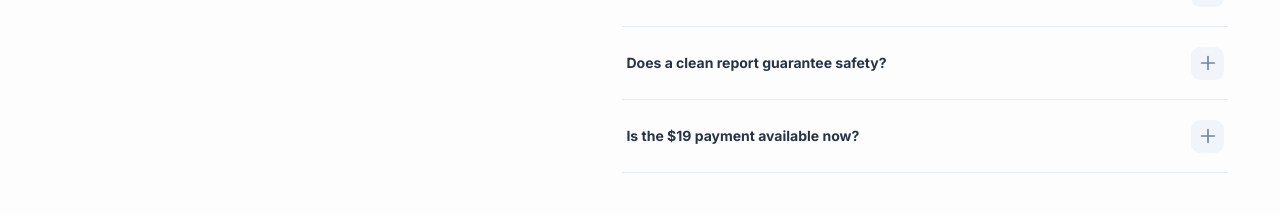
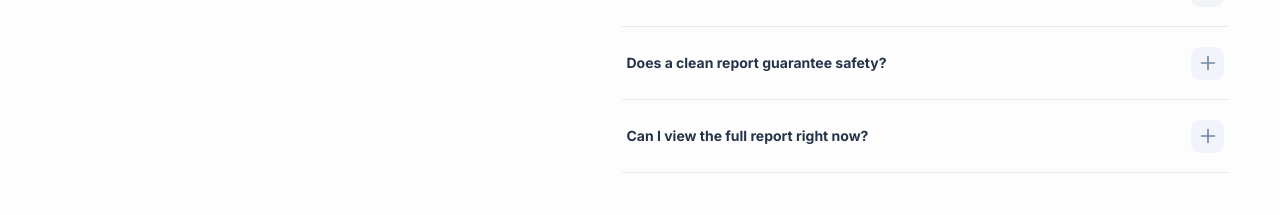
Before and after one commit to helloskyorigin/Safe-sure, a Next.js app: page / in a window 1280 px wide. Shown: the part 4404-4619 px from the top of the page. Built offline with nearby package versions, Linux system fonts and the light colour scheme.

Commit message:
copy: clarify free full report and sample versus live results

```diff
--- a/components/FaqSection.tsx
+++ b/components/FaqSection.tsx
@@ -15,15 +15,15 @@ const faqs = [
   },
   {
     question: "What exactly is free?",
-    answer: "The planned free overview shows counts grouped by severity. The proposed $19 one-time report adds evidence, affected locations, possible impact and suggested fixes.",
+    answer: "When scanning launches, the full report is planned to be available without payment: severity counts, affected files, evidence, impact, remediation and verification steps.",
   },
   {
     question: "Does a clean report guarantee safety?",
     answer: "No. Automated analysis is limited by its rules, available data and context. Findings can be incomplete or require verification.",
   },
   {
-    question: "Is the $19 payment available now?",
-    answer: "Not yet. The site is a pre-launch preview. Checkout and scanning will be enabled after technical and security testing.",
+    question: "Can I view the full report right now?",
+    answer: "You can explore the complete fictional example report now. Actual results will become available only after the real scanner and verified access are connected.",
   },
 ];
 
```
